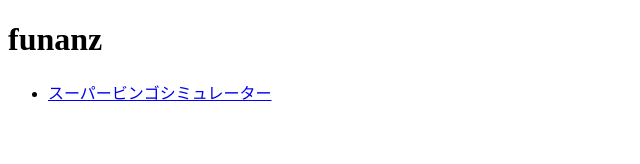
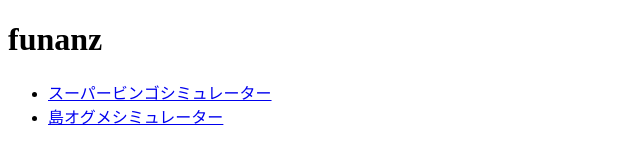
Before and after one commit to funanz/funanz.github.io, a plain HTML site: page index.html in a window 1280 px wide. Shown: the whole page, without its empty margins (0-640 px from the left). Drawn offline with Linux system fonts and the light colour scheme.

Commit message:
Add shimaagsim

```diff
--- a/index.html
+++ b/index.html
@@ -8,6 +8,7 @@
     <h1>funanz</h1>
     <ul>
         <li><a href="./sbsim/">スーパービンゴシミュレーター</a></li>
+        <li><a href="./shimaagsim/">島オグメシミュレーター</a></li>
     </ul>
 </body>
 </html>
```
